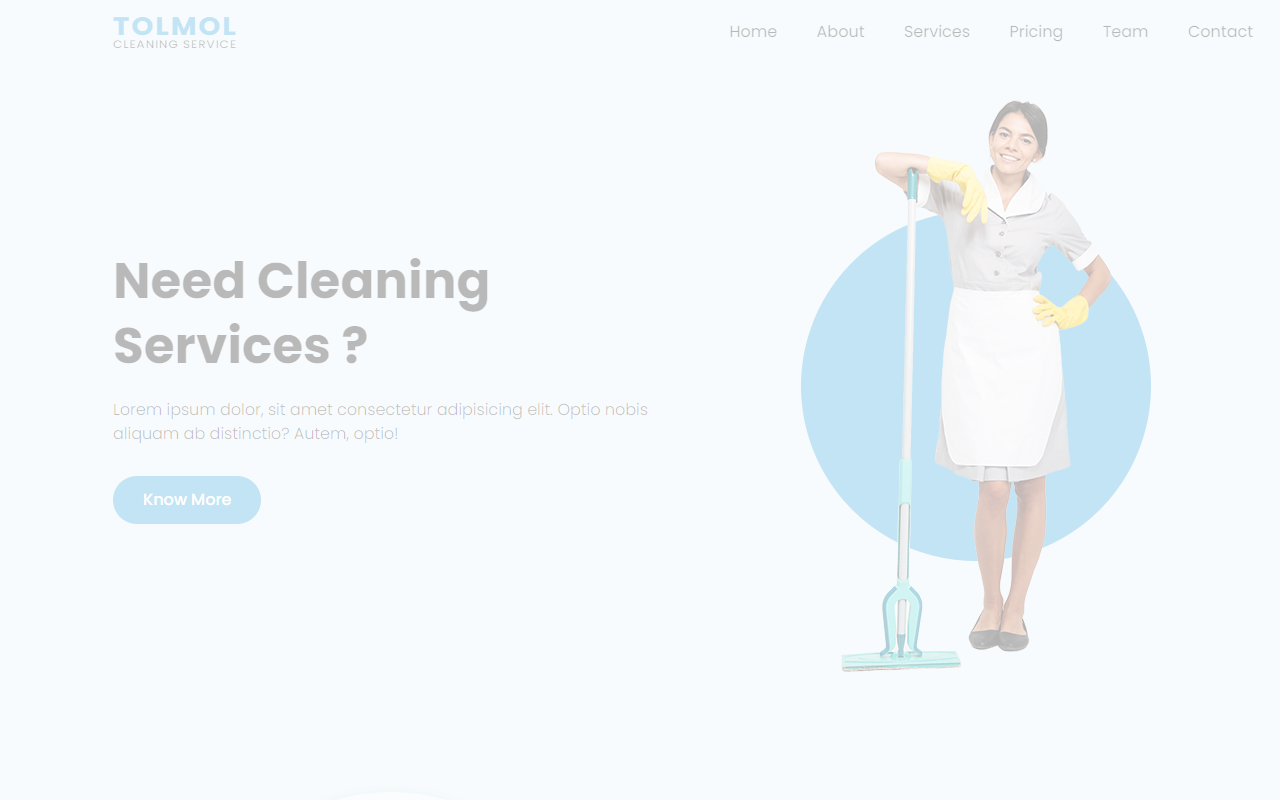
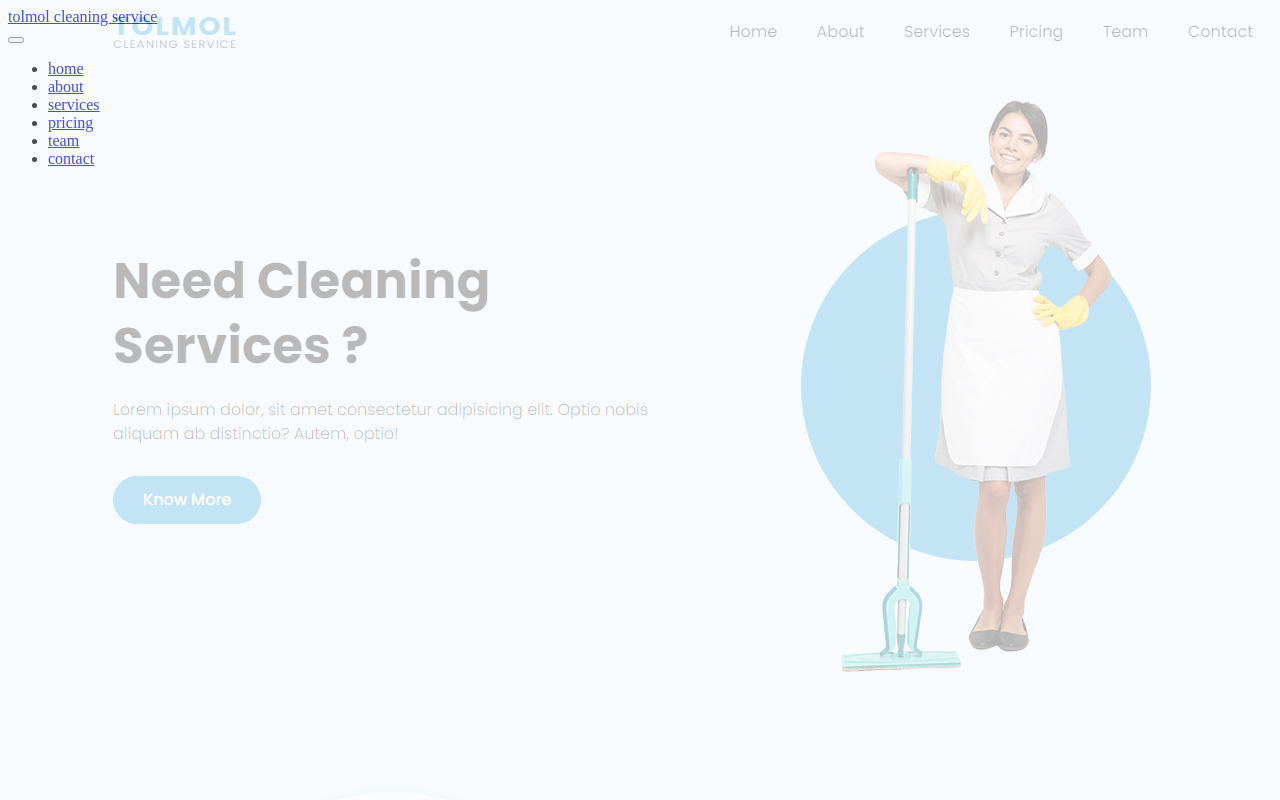
Before and after one commit to ibqn/cleaning-html, a website: page index.html in a window 1280 px wide. Shown: the top 800 px of the page. Drawn offline with nearby package versions, Linux system fonts and the light colour scheme; files that its build step writes are made by us from their sources.

Commit message:
improve html

```diff
--- a/index.html
+++ b/index.html
@@ -5,10 +5,33 @@
     <meta http-equiv="X-UA-Compatible" content="IE=edge" />
     <meta name="viewport" content="width=device-width, initial-scale=1.0" />
     <link rel="stylesheet" href="style.css" />
+    <script src="main.js" defer></script>
     <title>Document</title>
   </head>
   <body>
     <!-- reference -->
     <div class="reference"><div></div></div>
+    <div class="page-wrapper">
+      <header class="header js-header">
+        <div class="container">
+          <div class="logo">
+            <a href="#">tolmol <span>cleaning service</span></a>
+          </div>
+          <button type="button" class="nav-toggler js-nav-toggler">
+            <span></span>
+          </button>
+          <nav class="nav js-nav">
+            <ul>
+              <li><a href="#home">home</a></li>
+              <li><a href="#about">about</a></li>
+              <li><a href="#services">services</a></li>
+              <li><a href="#pricing">pricing</a></li>
+              <li><a href="#team">team</a></li>
+              <li><a href="#contact">contact</a></li>
+            </ul>
+          </nav>
+        </div>
+      </header>
+    </div>
   </body>
 </html>
```
Also changed, not shown: main.js (added).
